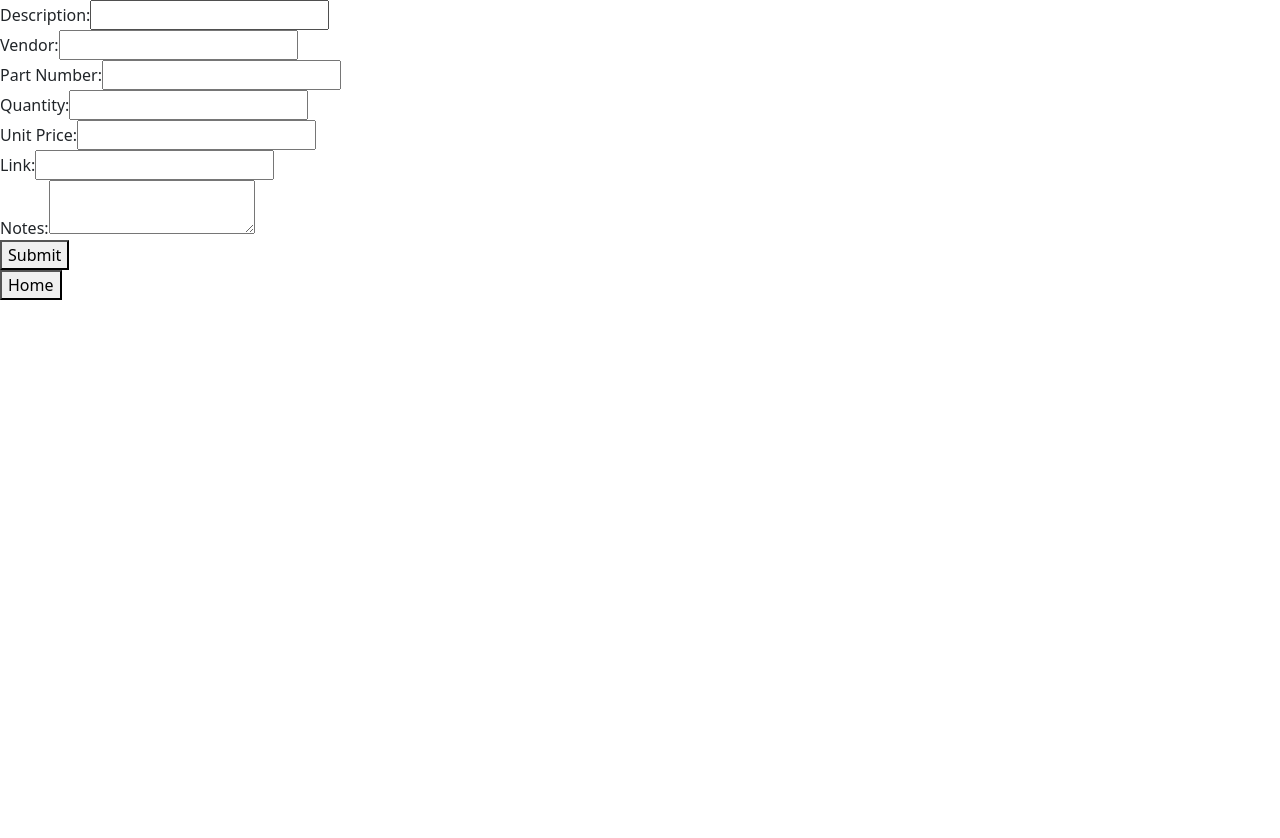
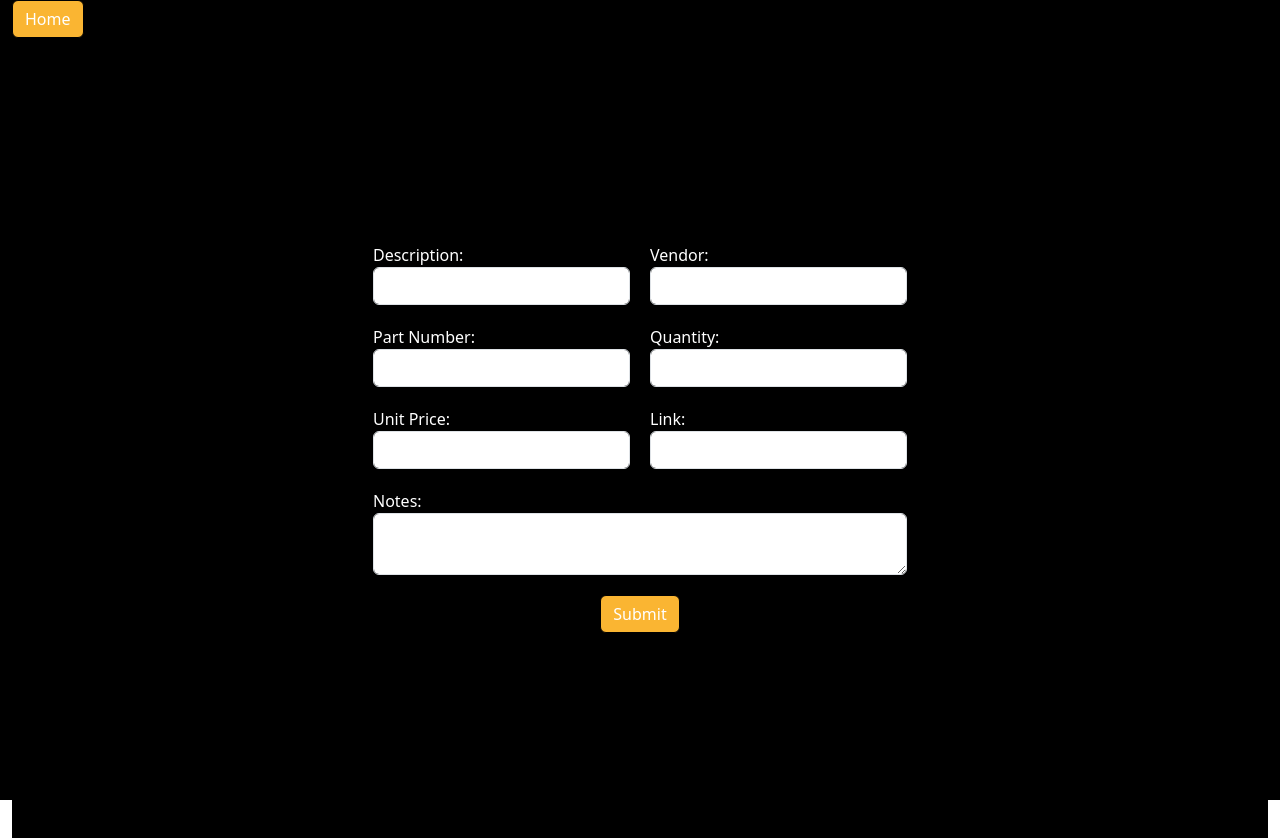
Before and after one commit to buwunny/ordering-app, a React app in the folder frontend/: page /form in a window 1280 px wide. Before the commit the page ends 800 px from the top, so only its background shows below. Built offline with nearby package versions, Linux system fonts and the light colour scheme; sample sign-in values are in the browser's storage.

Commit message:
css for home, form, requests, and orders

```diff
--- a/frontend/src/pages/App.js
+++ b/frontend/src/pages/App.js
@@ -6,6 +6,7 @@ import Requests from './Requests';
 import Form from './Form';
 import Orders from './Orders';
 import 'bootstrap/dist/css/bootstrap.min.css';
+import './styles.css';
 
 function App() {
     return (
--- a/frontend/src/pages/Form.js
+++ b/frontend/src/pages/Form.js
@@ -2,7 +2,7 @@ import React, { useState } from 'react';
 import { Link } from 'react-router-dom';
 import axios from 'axios';
 import withAuth from '../hocs/withAuth';
-
+import './styles.css'
 
 const Form = () => {
     const initialFormData = {
@@ -40,89 +40,101 @@ import withAuth from '../hocs/withAuth';
     };
 
     return (
-            <div>
-                <form onSubmit={handleSubmit}>
-                    <label>
-                        Description:
+        <div className="container-fluid">
+            <Link to="/">
+                <button className="btn btn-secondary">Home</button>
+            </Link>
+            <div className="container-fluid" style={{ display: 'flex', justifyContent: 'center', alignItems: 'center', }}>
+                <form onSubmit={handleSubmit} style={{ display: 'grid', gridTemplateColumns: '1fr 1fr', gap: '20px', justifyContent: 'center' }}>
+                    <div className="form-group">
+                        <label htmlFor="description">Description:</label>
                         <input
                             type="text"
+                            className="form-control"
+                            id="description"
                             name="description"
                             value={formData.description}
                             onChange={handleChange}
                             required
                         />
-                    </label>
-                    <br />
-                    <label>
-                        Vendor:
+                    </div>
+                    <div className="form-group">
+                        <label htmlFor="vendor">Vendor:</label>
                         <input
                             type="text"
+                            className="form-control"
+                            id="vendor"
                             name="vendor"
                             value={formData.vendor}
                             onChange={handleChange}
                             required
                         />
-                    </label>
-                    <br />
-                    <label>
-                        Part Number:
+                    </div>
+                    <div className="form-group">
+                        <label htmlFor="partNumber">Part Number:</label>
                         <input
                             type="text"
+                            className="form-control"
+                            id="partNumber"
                             name="partNumber"
                             value={formData.partNumber}
                             onChange={handleChange}
                             required
                         />
-                    </label>
-                    <br />
-                    <label>
-                        Quantity:
+                    </div>
+                    <div className="form-group">
+                        <label htmlFor="quantity">Quantity:</label>
                         <input
                             type="number"
+                            className="form-control"
+                            id="quantity"
                             name="quantity"
                             value={formData.quantity}
                             onChange={handleChange}
                             required
                         />
-                    </label>
-                    <br />
-                    <label>
-                        Unit Price:
+                    </div>
+                    <div className="form-group">
+                        <label htmlFor="unitPrice">Unit Price:</label>
                         <input
                             type="number"
+                            className="form-control"
+                            id="unitPrice"
                             name="unitPrice"
                             value={formData.unitPrice}
                             onChange={handleChange}
                             required
                         />
-                    </label>
-                    <br />
-                    <label>
-                        Link:
+                    </div>
+                    <div className="form-group">
+                        <label htmlFor="link">Link:</label>
                         <input
                             type="text"
+                            className="form-control"
+                            id="link"
                             name="link"
                             value={formData.link}
                             onChange={handleChange}
                             required
                         />
-                    </label>
-                    <br />
-                    <label>
-                        Notes:
+                    </div>
+                    <div className="form-group" style={{ gridColumn: 'span 2' }}>
+                        <label htmlFor="notes">Notes:</label>
                         <textarea
+                            className="form-control"
+                            id="notes"
                             name="notes"
                             value={formData.notes}
                             onChange={handleChange}
                         />
-                    </label>
-                    <br />
-                    <button type="submit">Submit</button>
+                    </div>
+                    <div style={{ gridColumn: 'span 2', display: 'flex', justifyContent: 'center' }}>
+                        <button type="submit" className="btn btn-primary">Submit</button>
+                    </div>
                 </form>
-                <Link to="/">
-                    <button>Home</button>
-                </Link>
                 {message && <p>{message}</p>}
+            </div>
+
         </div>
     );
 };
--- a/frontend/src/pages/Orders.js
+++ b/frontend/src/pages/Orders.js
@@ -2,6 +2,7 @@ import React, { useEffect, useState } from 'react';
 import { Link } from 'react-router-dom';
 import withAuth from '../hocs/withAuth';
 import axios from 'axios';
+import './styles.css';
 
 const Orders = () => {
     const [orders, setOrders] = useState([]);
@@ -63,40 +64,69 @@ const Orders = () => {
     }
 
     return (
-        <div style={{ display: 'grid', gridTemplateColumns: '1fr', gap: '5px' }}>
-            <div>
+        <div className="container-fluid">
+            <div className="row">
+                <div className="col">
                     <Link to="/">
-                    <button>Home</button>
+                        <button className="btn btn-primary">Home</button>
                     </Link>
-                {changed && (<button onClick={saveChanges}>Save Changes</button>)}
+                    {changed && (<button className="btn btn-primary" onClick={saveChanges}>Save Changes</button>)}
                 </div>
-            <div style={{ display: 'grid', gridTemplateColumns: `${localStorage.getItem('role') === 'admin' ? '1fr 1fr 1fr 1fr 1fr 1fr 1fr 1fr 1fr 1fr 1fr 1fr 1fr' : '1fr 1fr 1fr 1fr 1fr 1fr 1fr 1fr 1fr 1fr 1fr'}`, gap: '5px' }}>
+            </div>
+            <div className="row">
                 {localStorage.getItem('role') === 'user' && (
+                    <div className="col">
                         <p><strong>Status</strong></p>
-
+                    </div>
                 )}
+                <div className="col">
                     <p><strong>Description</strong></p>
+                </div>
+                <div className="col">
                     <p><strong>Vendor</strong></p>
+                </div>
+                <div className="col">
                     <p><strong>Part Number</strong></p>
+                </div>
+                <div className="col">
                     <p><strong>Unit Price</strong></p>
+                </div>
+                <div className="col">
                     <p><strong>Quantity</strong></p>
+                </div>
+                <div className="col">
                     <p><strong>Link</strong></p>
+                </div>
+                <div className="col">
                     <p><strong>Notes</strong></p>
+                </div>
+                <div className="col">
                     <p><strong>Order Date</strong></p>
+                </div>
                 {localStorage.getItem('role') === 'admin' && (
                     <>
+                        <div className="col">
                             <p><strong>Payee</strong></p>
+                        </div>
+                        <div className="col">
                             <p><strong>Invoice Number</strong></p>
+                        </div>
+                        <div className="col">
                             <p><strong>Carted</strong></p>
+                        </div>
+                        <div className="col">
                             <p><strong>Ordered</strong></p>
+                        </div>
+                        <div className="col">
                             <p><strong>Received</strong></p>
+                        </div>
                     </>
                 )}
-
             </div>
             {orders.map((order, index) => (
-                <div style={{ display: 'grid', gridTemplateColumns: `${localStorage.getItem('role') === 'admin' ? '1fr 1fr 1fr 1fr 1fr 1fr 1fr 1fr 1fr 1fr 1fr 1fr 1fr' : '1fr 1fr 1fr 1fr 1fr 1fr 1fr 1fr 1fr 1fr 1fr'}`, gap: '5px' }}>
+                <div className="row border-row">
                     {localStorage.getItem('role') === 'user' && (
+                        <div className="col border-column">
                             <>
                                 {order.Received ? (
                                     <p>Received</p>
@@ -108,48 +138,75 @@ const Orders = () => {
                                     <p></p>
                                 )}
                             </>
+                        </div>
                     )}
+                    <div className="col border-column">
                         <p>{order.Description}</p>
+                    </div>
+                    <div className="col border-column">
                         <p>{order.Vendor}</p>
+                    </div>
+                    <div className="col border-column">
                         <p>{order.Part_Num}</p>
+                    </div>
+                    <div className="col border-column">
                         <p>{order.Unit_Price}</p>
+                    </div>
+                    <div className="col border-column">
                         <p>{order.Quantity}</p>
+                    </div>
+                    <div className="col border-column">
                         <p>{order.Link}</p>
+                    </div>
+                    <div className="col border-column">
                         <p>{order.Notes}</p>
+                    </div>
+                    <div className="col border-column">
                         <p>{order.Order_Date}</p>
+                    </div>
                     {localStorage.getItem('role') === 'admin' && (
                         <>
-                            <select value={order.Payee} onChange={(e) => handleChange(index, e, "Payee")} style={{ marginTop: '15px' }}>
+                            <div className="col border-column">
+                                <select className="form-select" value={order.Payee} onChange={(e) => handleChange(index, e, "Payee")}>
                                     <option value={null}>None</option>
                                     <option value="McQ">McQuaid</option>
                                     <option value="RCR">RCR</option>
                                     <option value="Donation">Donation</option>
                                     <option value="Voucher">Voucher</option>
                                 </select>
-
+                            </div>
+                            <div className="col border-column">
                                 <input
                                     type="text"
+                                    className="form-control"
                                     value={order.Invoice_Num}
                                     onChange={(e) => handleChange(index, e, "Invoice_Num")}
                                 />
-
+                            </div>
+                            <div className="col border-column">
                                 <input
                                     type="checkbox"
+                                    className="form-check-input"
                                     checked={order.Carted}
                                     onChange={(e) => handleChange(index, { target: { value: e.target.checked } }, "Carted")}
                                 />
-
+                            </div>
+                            <div className="col border-column">
                                 <input
                                     type="checkbox"
+                                    className="form-check-input"
                                     checked={order.Ordered}
                                     onChange={(e) => handleOrderedChange(index, { target: { value: e.target.checked } }, "Ordered")}
                                 />
-
+                            </div>
+                            <div className="col border-column">
                                 <input
                                     type="checkbox"
+                                    className="form-check-input"
                                     checked={order.Received}
                                     onChange={(e) => handleChange(index, { target: { value: e.target.checked } }, "Received")}
                                 />
+                            </div>
                         </>
                     )}
                 </div>
--- a/frontend/src/pages/Requests.js
+++ b/frontend/src/pages/Requests.js
@@ -3,6 +3,7 @@ import { Link } from 'react-router-dom';
 import axios from 'axios';
 import withAuth from '../hocs/withAuth';
 import { jwtDecode } from 'jwt-decode';
+import './styles.css';
 
 const Requests = () => {
     const [requests, setRequests] = useState([]);
@@ -54,37 +55,62 @@ const Requests = () => {
     };
 
     return (
-        <div style={{ display: 'grid', gridTemplateColumns: '1fr', gap: '5px' }}>
-            <div style={{ display: 'grid', gridTemplateColumns: `${localStorage.getItem('role') === 'admin' ? '1fr 1fr 1fr 1fr 1fr 1fr 1fr 1fr 1fr' : '1fr 1fr 1fr 1fr 1fr 1fr 1fr 1fr'}`, gap: '5px' }}>
-                <p><strong>Description</strong></p>
-                <p><strong>Vendor</strong></p>
-                <p><strong>Part Number</strong></p>
-                <p><strong>Unit Price</strong></p>
-                <p><strong>Quantity</strong></p>
-                <p><strong>Link</strong></p>
-                <p><strong>Notes</strong></p>
-                <p><strong>Status</strong></p>
+        <div className="container-fluid">
+            <div className="row">
+                <div className="col">
+                    <strong>Description</strong>
+                </div>
+                <div className="col">
+                    <strong>Vendor</strong>
+                </div>
+                <div className="col">
+                    <strong>Part Number</strong>
+                </div>
+                <div className="col">
+                    <strong>Unit Price</strong>
+                </div>
+                <div className="col">
+                    <strong>Quantity</strong>
+                </div>
+                <div className="col">
+                    <strong>Link</strong>
+                </div>
+                <div className="col">
+                    <strong>Notes</strong>
+                </div>
+                <div className="col">
+                    <strong>Status</strong>
+                </div>
+                {localStorage.getItem('role') === 'admin' && (
+                    <div className="col">
+                        <strong>Actions</strong>
+                    </div>
+                )}
             </div>
             {requests.map((request, index) => (
-                <div key={index} style={{ display: 'grid', gridTemplateColumns: `${localStorage.getItem('role') === 'admin' ? '1fr 1fr 1fr 1fr 1fr 1fr 1fr 1fr 1fr' : '1fr 1fr 1fr 1fr 1fr 1fr 1fr 1fr'}`, gap: '5px' }}>
-                    <p>{request.Description}</p>
-                    <p>{request.Vendor}</p>
-                    <p>{request.Part_Num}</p>
-                    <p>{request.Unit_Price}</p>
-                    <p>{request.Quantity}</p>
-                    <p>{request.Link}</p>
-                    <p>{request.Notes}</p>
-                    <p>{request.Status === null ? 'Awaiting Decision...' : request.Status ? 'Accepted' : 'Denied'}</p>
-                    {localStorage.getItem('role') == 'admin' && request.Status === null && (
-                        <p>
-                            <button onClick={() => { acceptRequest(request.ID); }}>Accept</button>
-                            <button onClick={() => { denyRequest(request.ID); }}>Deny</button>
-                        </p>
+                <div className="row border-row" key={index}>
+                    <div className="col border-column">{request.Description}</div>
+                    <div className="col border-column">{request.Vendor}</div>
+                    <div className="col border-column">{request.Part_Num}</div>
+                    <div className="col border-column">{request.Unit_Price}</div>
+                    <div className="col border-column">{request.Quantity}</div>
+                    <div className="col border-column">{request.Link}</div>
+                    <div className="col border-column">{request.Notes}</div>
+                    <div className="col border-column">{request.Status === null ? 'Awaiting Decision...' : request.Status ? 'Accepted' : 'Denied'}</div>
+                    {localStorage.getItem('role') === 'admin' && (
+                        <div className="col border-column">
+                            {request.Status === null && (
+                                <>
+                                    <button className="btn btn-primary" onClick={() => { acceptRequest(request.ID); }}>Accept</button>
+                                    <button className="btn btn-danger" onClick={() => { denyRequest(request.ID); }}>Deny</button>
+                                </>
+                            )}
+                        </div>
                     )}
                 </div>
             ))}
             <Link to="/">
-                <button>Home</button>
+                <button className="btn btn-primary">Home</button>
             </Link>
             {message && <p>{message}</p>}
         </div>
--- a/frontend/src/pages/styles.css
+++ b/frontend/src/pages/styles.css
@@ -1,6 +1,49 @@
-html, body {
-    height: 100%;
+#app {
+    background-color: black;
+}
+
+body {
+    background-color: black;
+    color: white;
+}
+
+div {
+    background-color: black;
+}
+
+p {
+    color: white;
+}
+
+label {
+    color: white;
+}
+
+.container-fluid{
     width: 100%;
+    height: 100vh;
     margin: 0;
     padding: 0;
 }
+
+
+.container-fluid .btn {
+    background-color: #FAB532;
+    border: 1px solid black;
+}
+
+
+.col {
+    overflow-x:auto;
+    white-space: nowrap;
+    color: white;
+}
+
+.border-row {
+    border: 1px solid #FAB532;
+}
+
+.border-column {
+    border: 1px solid #FAB532;
+    color: white;
+}
```
Also changed, not shown: frontend/src/pages/Home.js (+4 -4 lines), frontend/src/pages/Login.js (+5 -7 lines). Lines whose indentation alone changed are shown as unchanged.
